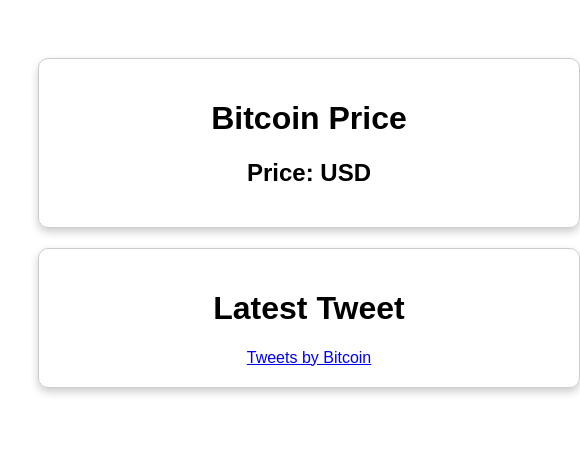
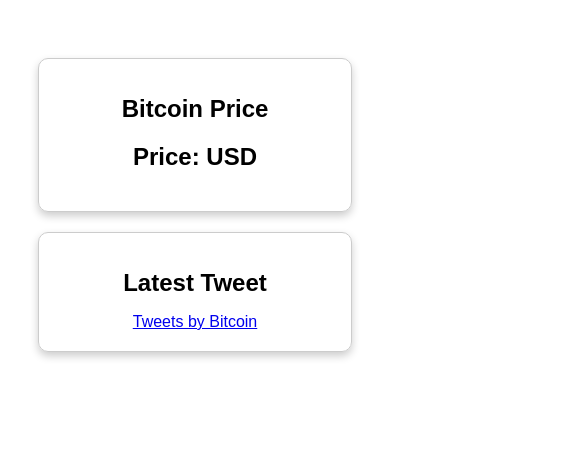
Before and after one commit to peacekeeper09/bitcoin_trace, a plain HTML site: page index.html in a window 390 px wide. Shown: the whole page, 580 px wide, since content can reach past the window. Drawn offline with Linux system fonts and the light colour scheme; no server answers.

Commit message:
Update style.css

```diff
--- a/style.css
+++ b/style.css
@@ -22,3 +22,14 @@
     color: green;
     text-shadow: 1px 1px #ccc;
   }
+
+  @media only screen and (max-width: 600px) {
+    /* Styles for mobile devices */
+    h1 {
+      font-size: 1.5em;
+    }
+    .card{
+        width: auto;
+
+    }
+  }
```
